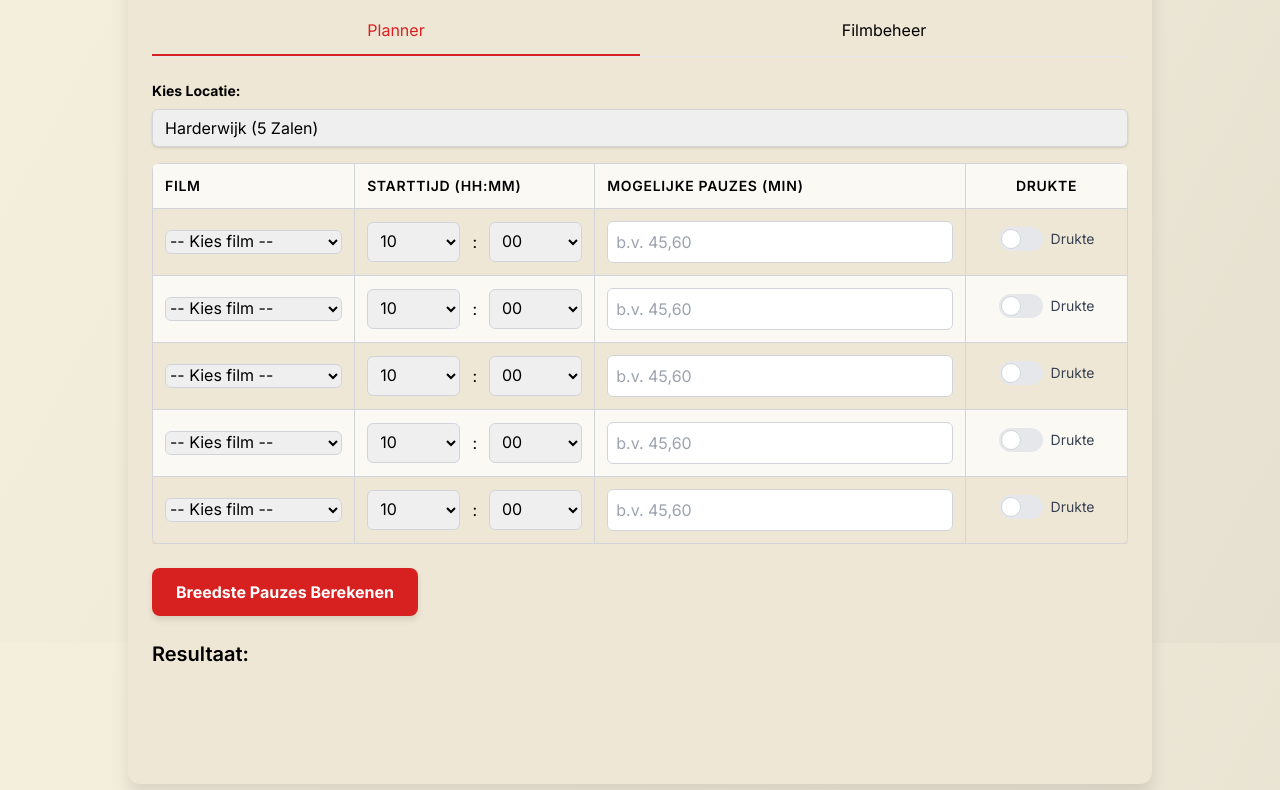
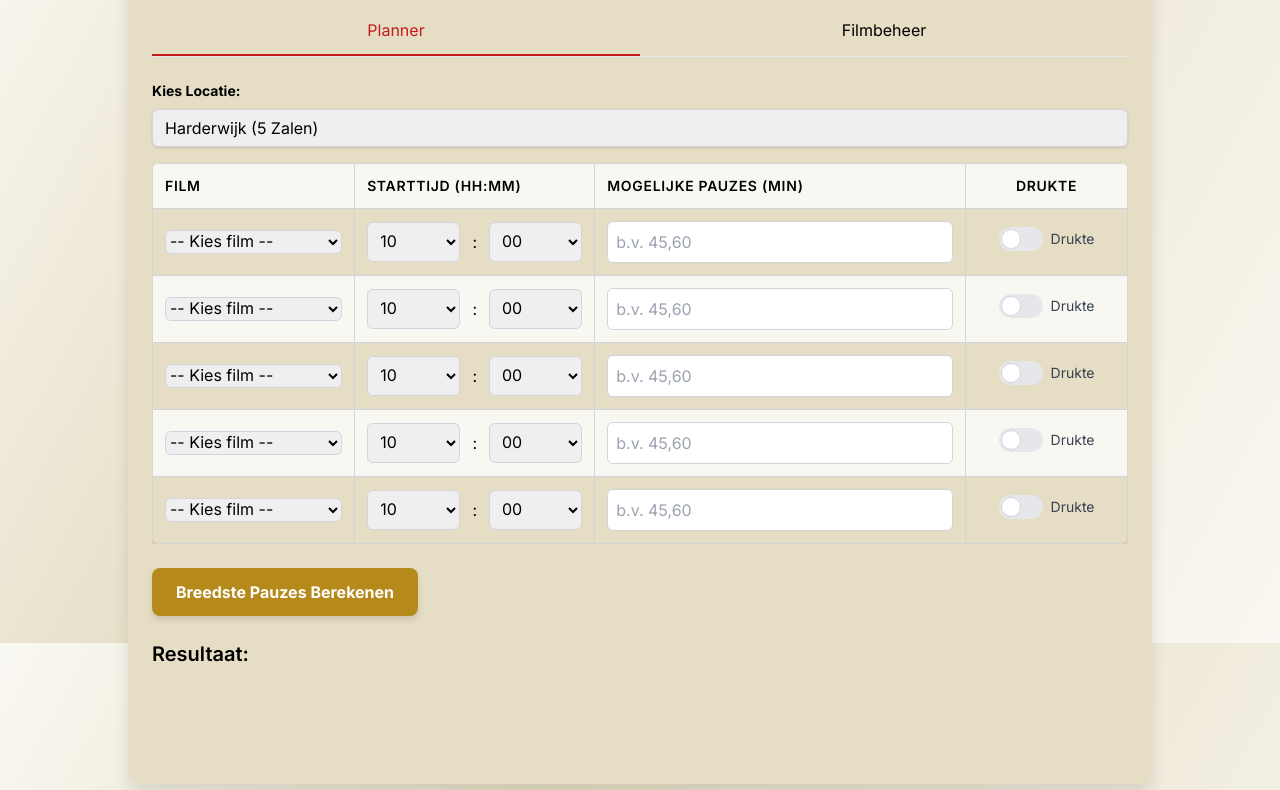
Before and after one commit to hdw051/PauzeTijdenCalculator, a plain HTML site: page index.html in a window 1280 px wide. Shown: the part 157-947 px from the top of the page. Drawn offline with nearby package versions, Linux system fonts and the light colour scheme.

Commit message:
Update color scheme

```diff
--- a/styles.css
+++ b/styles.css
@@ -1,9 +1,11 @@
 /* Custom styles for the table and form elements */
 :root {
-    --primary-color: #D72121;
-    --primary-hover: #b31717;
-    --background-color: #FBF9F4;
-    --highlight-color: #EFE7D5;
+    /* Main color palette */
+    --primary-color: #C31B20;   /* red */
+    --primary-hover: #8E1014;   /* darker shade for hover */
+    --secondary-color: #B58A1A; /* accent gold */
+    --background-color: #F9F7F1; /* light background */
+    --highlight-color: #E5DDC4; /* subtle highlight */
     --text-color: #000000;
 }
 
@@ -17,7 +19,7 @@
 
 body {
     font-family: 'Inter', sans-serif;
-    background: linear-gradient(118deg, #f4eedd 1%, #f1ebda 36%, #e6e0d0), url('background.jpg');
+    background: linear-gradient(118deg, #F9F7F1 1%, #E5DDC4 36%, #F9F7F1), url('background.jpg');
     background-size: cover;
     background-repeat: no-repeat;
     background-attachment: fixed;
@@ -72,7 +74,7 @@ input[type="text"], select {
 }
 
 .secondary-button {
-    background-color: var(--primary-color);
+    background-color: var(--secondary-color);
     color: white;
     font-weight: 700;
     padding: 0.75rem 1.5rem;
```
Also changed, not shown: 1 other file.
